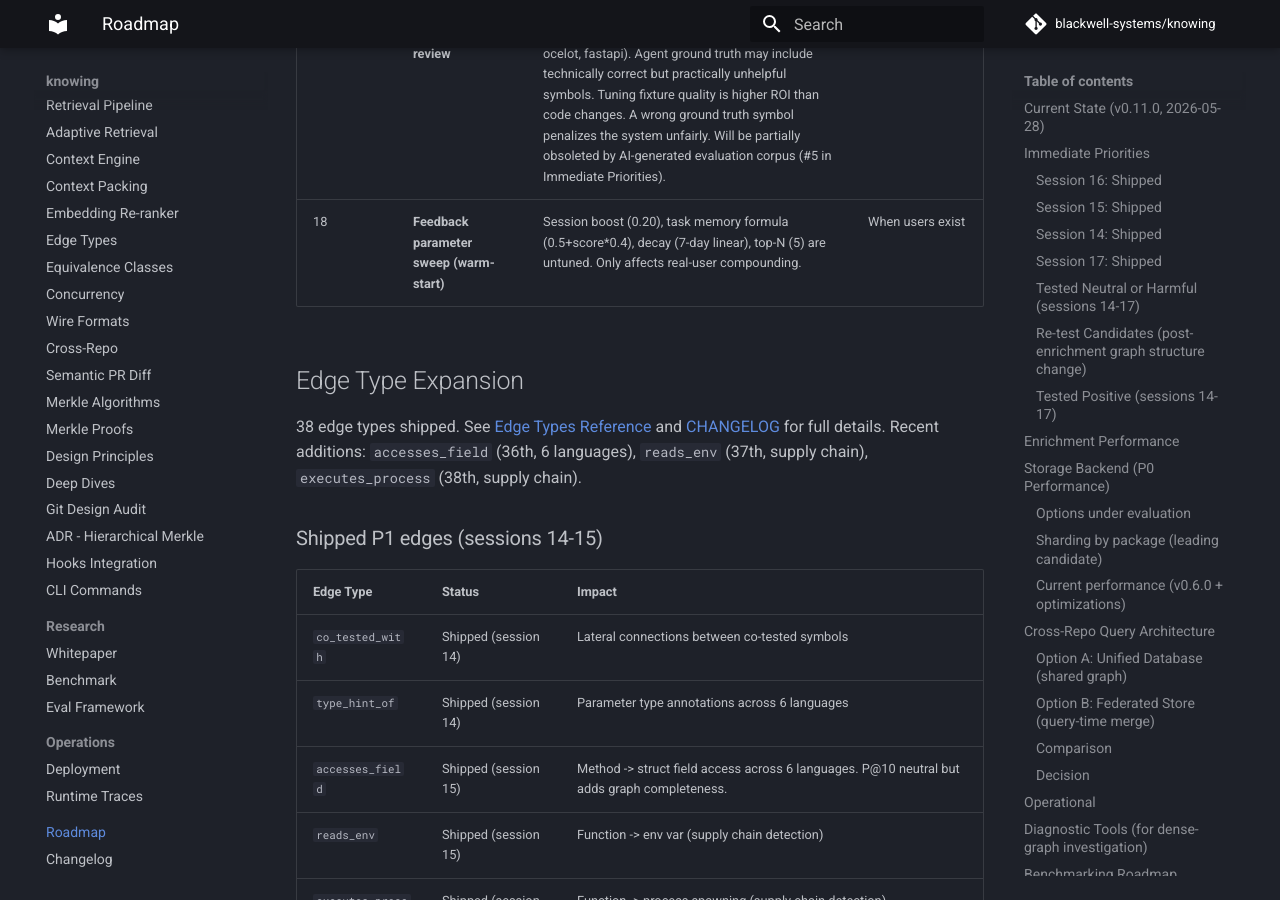
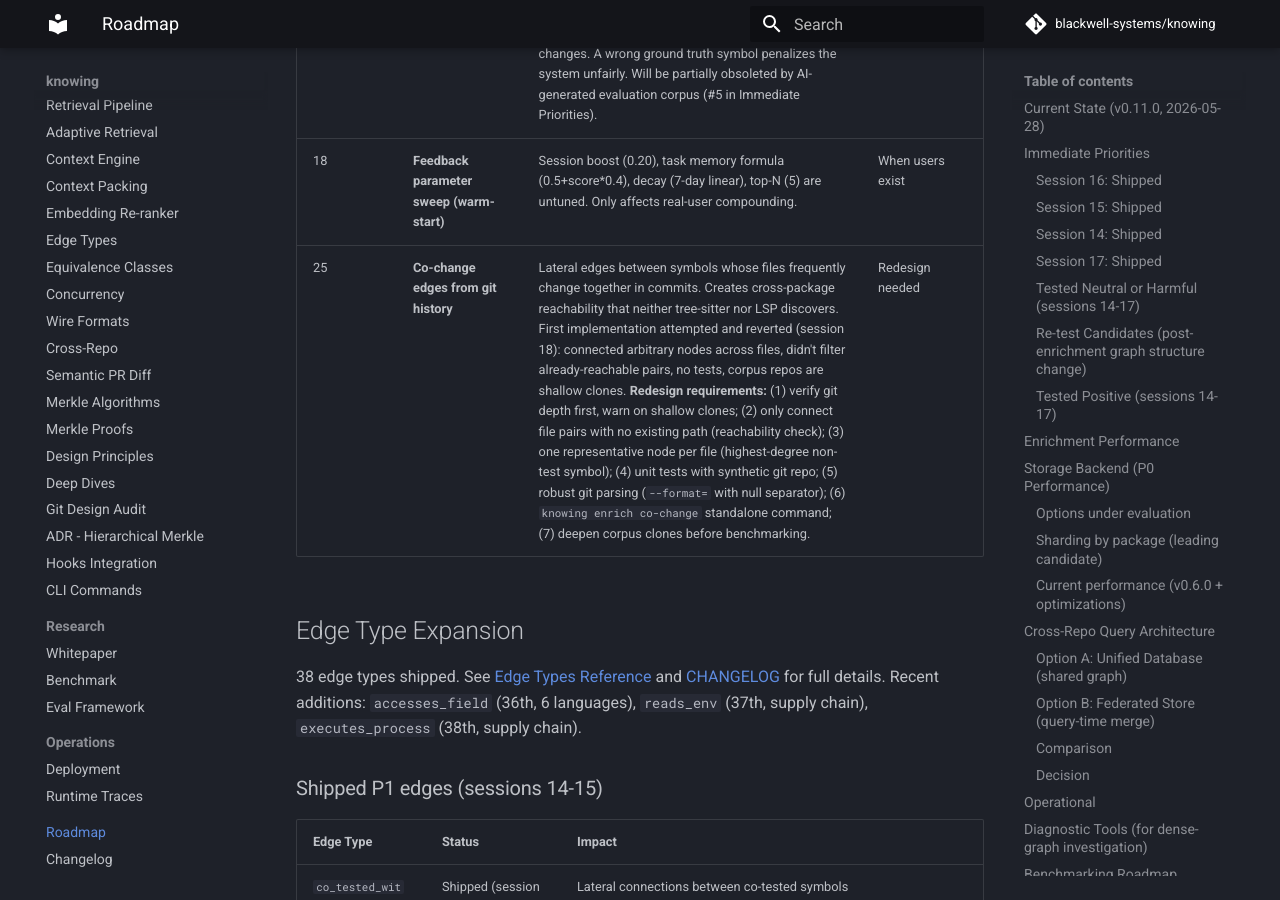
Before and after one commit to blackwell-systems/knowing, an MkDocs documentation site: the page built from docs/roadmap.md, in a window 1280 px wide and 900 px high, scrolled down 19076 px. Built offline with MkDocs 1.6.1 and Material for MkDocs 9.7.7, drawn with Linux system fonts in a browser that asks for light colours; comment, search, counter and statistics services are not loaded.

Commit message:
docs: co-change edge redesign requirements in roadmap

```diff
--- a/docs/roadmap.md
+++ b/docs/roadmap.md
@@ -368,6 +368,7 @@ P@10=0.257 cold, 0.262 warm (237 tasks, 12 repos, 7 languages). 1.90x vs codegra
 | 22 | **More corpus repos** | Every enriched repo at 0.200+ lifts the aggregate. Candidates: hugo (Go, 75K LOC), celery (Python, 80K LOC), Spring Boot (Java/Kotlin). Each takes ~2 hours: clone, index, enrich, fixtures, benchmark. Target: 15 repos, 300 tasks. | Corpus expansion |
 | 23 | **Fixture quality review** | Manual review of 60 agent-created fixtures (caddy, ocelot, fastapi). Agent ground truth may include technically correct but practically unhelpful symbols. Tuning fixture quality is higher ROI than code changes. A wrong ground truth symbol penalizes the system unfairly. Will be partially obsoleted by AI-generated evaluation corpus (#5 in Immediate Priorities). | Quality |
 | 18 | **Feedback parameter sweep (warm-start)** | Session boost (0.20), task memory formula (0.5+score*0.4), decay (7-day linear), top-N (5) are untuned. Only affects real-user compounding. | When users exist |
+| 25 | **Co-change edges from git history** | Lateral edges between symbols whose files frequently change together in commits. Creates cross-package reachability that neither tree-sitter nor LSP discovers. First implementation attempted and reverted (session 18): connected arbitrary nodes across files, didn't filter already-reachable pairs, no tests, corpus repos are shallow clones. **Redesign requirements:** (1) verify git depth first, warn on shallow clones; (2) only connect file pairs with no existing path (reachability check); (3) one representative node per file (highest-degree non-test symbol); (4) unit tests with synthetic git repo; (5) robust git parsing (`--format=` with null separator); (6) `knowing enrich co-change` standalone command; (7) deepen corpus clones before benchmarking. | Redesign needed |
 
 ## Edge Type Expansion
 
```
